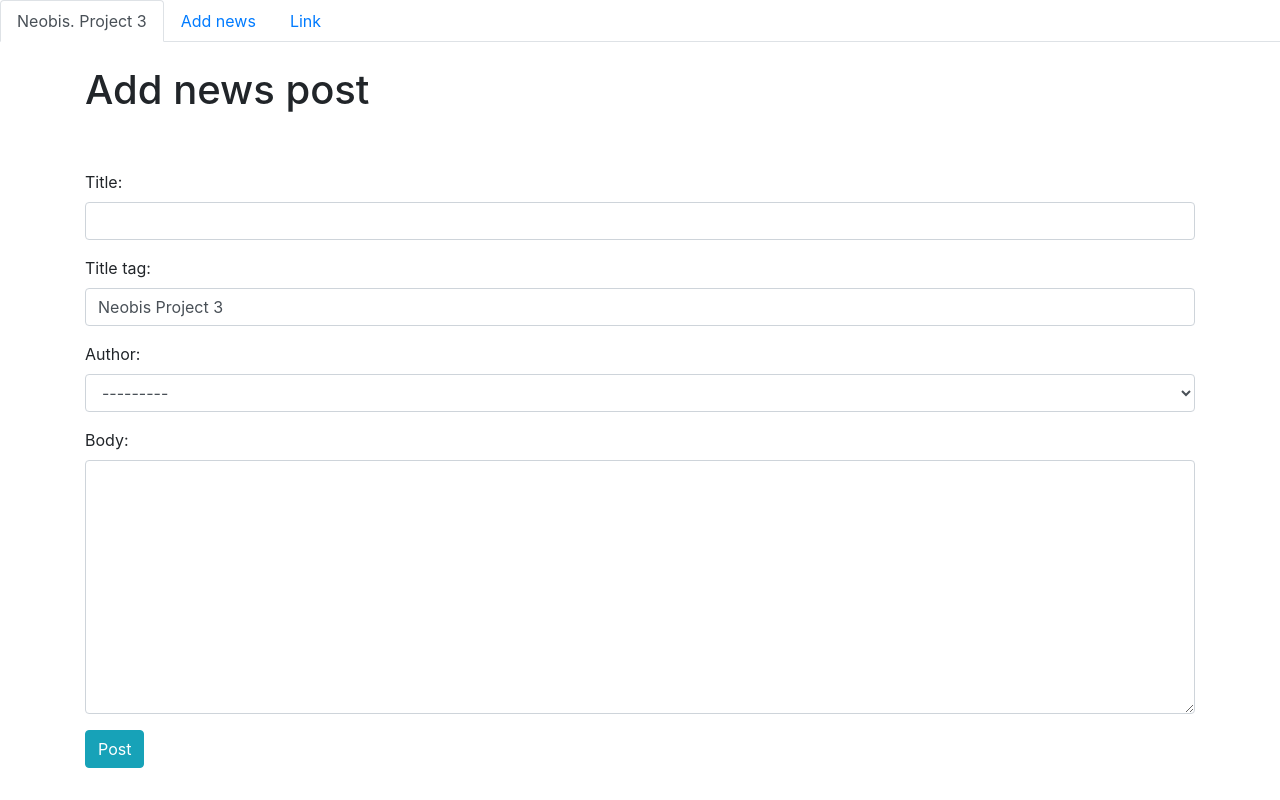
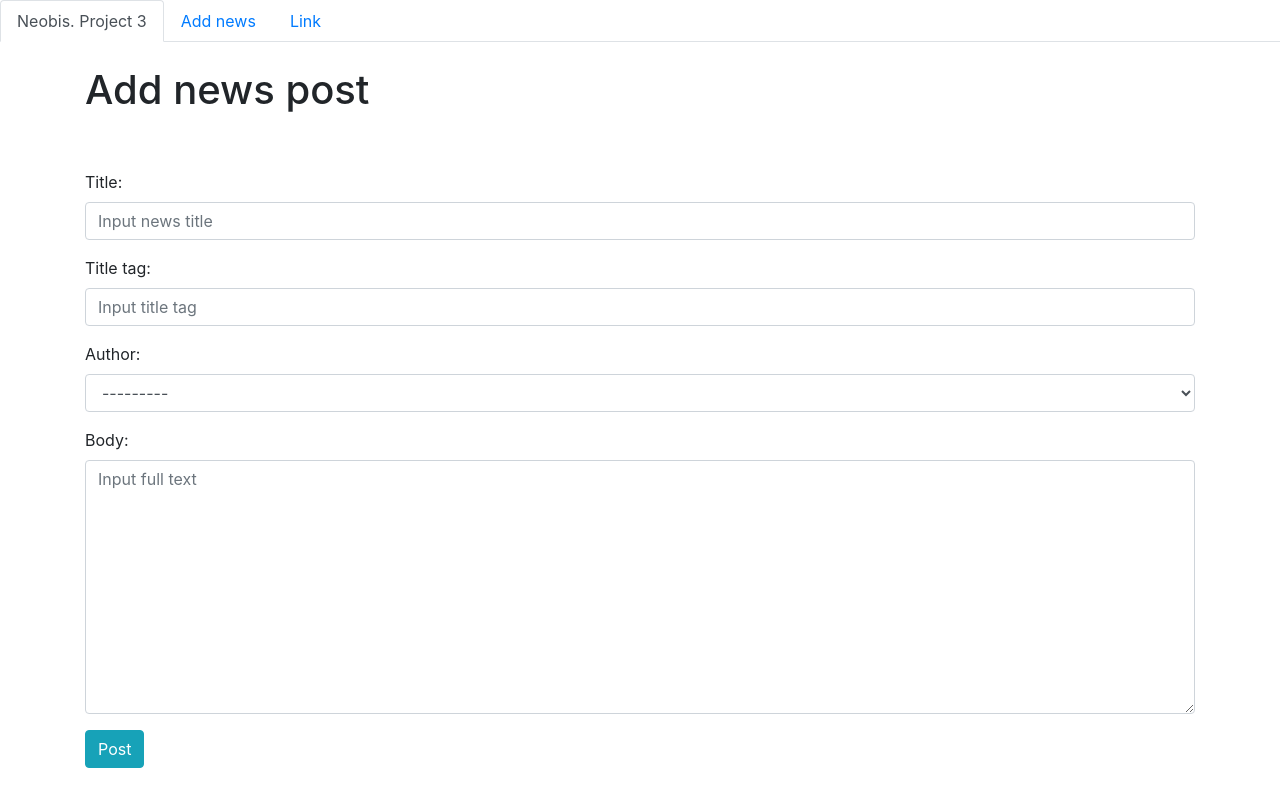
Before and after one commit to Akhambay/Neobis_DjangoGirls_Project, a Django app: page /add_news/ in a window 1280 px wide. Run offline with Django 4.2, Linux system fonts and the light colour scheme; data comes from the database, SQL or seed files in the repository; both versions use the stored data as it was after the commit.

Commit message:
Implement Post edit

```diff
--- a/news_app/forms.py
+++ b/news_app/forms.py
@@ -8,8 +8,8 @@ class PostForm(forms.ModelForm):
         fields = ('title', 'title_tag', 'author', 'body')
 
         widgets = {
-            'title': forms.TextInput(attrs={'class': 'form-control'}),
-            'title_tag': forms.TextInput(attrs={'class': 'form-control'}),
+            'title': forms.TextInput(attrs={'class': 'form-control', 'placeholder': 'Input news title'}),
+            'title_tag': forms.TextInput(attrs={'class': 'form-control', 'placeholder': 'Input title tag'}),
             'author': forms.Select(attrs={'class': 'form-control'}),
-            'body': forms.Textarea(attrs={'class': 'form-control'}),
+            'body': forms.Textarea(attrs={'class': 'form-control', 'placeholder': 'Input full text'}),
         }
--- a/news_app/models.py
+++ b/news_app/models.py
@@ -5,7 +5,7 @@ from django.urls import reverse
 
 class Post(models.Model):
     title = models.CharField(max_length=255)
-    title_tag = models.CharField(max_length=255, default="Neobis Project 3")
+    title_tag = models.CharField(max_length=255)
     author = models.ForeignKey(User, on_delete=models.CASCADE)
     body = models.TextField()
 
--- a/news_app/templates/home.html
+++ b/news_app/templates/home.html
@@ -6,9 +6,9 @@
 <ul>
     {% for post in object_list %}
     <li><a href="{% url 'news-details' post.pk %}">
-            {{ post.title }}<a /> - {{ post.author.first_name }}
-            {{ post.author.last_name }}<br />
-            {{ post.body }}</li>
+            {{ post.title }}</a> - {{ post.author.first_name }}
+        {{ post.author.last_name }} - <a href="{% url 'update_news' post.pk %}">[Edit]</a> <br />
+        {{ post.body }}</li>
     {% endfor %}
 </ul>
 
--- a/news_app/urls.py
+++ b/news_app/urls.py
@@ -1,8 +1,9 @@
 from django.urls import path
-from .views import HomeView, NewsDetailView, AddNewsView
+from .views import HomeView, NewsDetailView, AddNewsView, UpdateNewsView
 
 urlpatterns = [
     path('', HomeView.as_view(), name='home'),
     path('news/<int:pk>', NewsDetailView.as_view(), name='news-details'),
-    path('add_news/', AddNewsView.as_view(), name='add_news')
+    path('add_news/', AddNewsView.as_view(), name='add_news'),
+    path('news/edit/<int:pk>', UpdateNewsView.as_view(), name='update_news'),
 ]
--- a/news_app/views.py
+++ b/news_app/views.py
@@ -1,5 +1,5 @@
 from django.shortcuts import render
-from django.views.generic import ListView, DetailView, CreateView
+from django.views.generic import ListView, DetailView, CreateView, UpdateView
 from .models import Post
 from .forms import PostForm
 
@@ -19,3 +19,10 @@ class AddNewsView(CreateView):
     form_class = PostForm
     template_name = 'add_news.html'
     # fields = '__all__'
+
+
+class UpdateNewsView(UpdateView):
+    model = Post
+    form_class = PostForm
+    template_name = 'update_news.html'
+    # fields = ['title', 'title_tag', 'body']
```
Also changed, not shown: news_app/templates/update_news.html (added, +14 -0 lines), db.sqlite3, news_app/migrations/0003_alter_post_title_tag.py (added).
